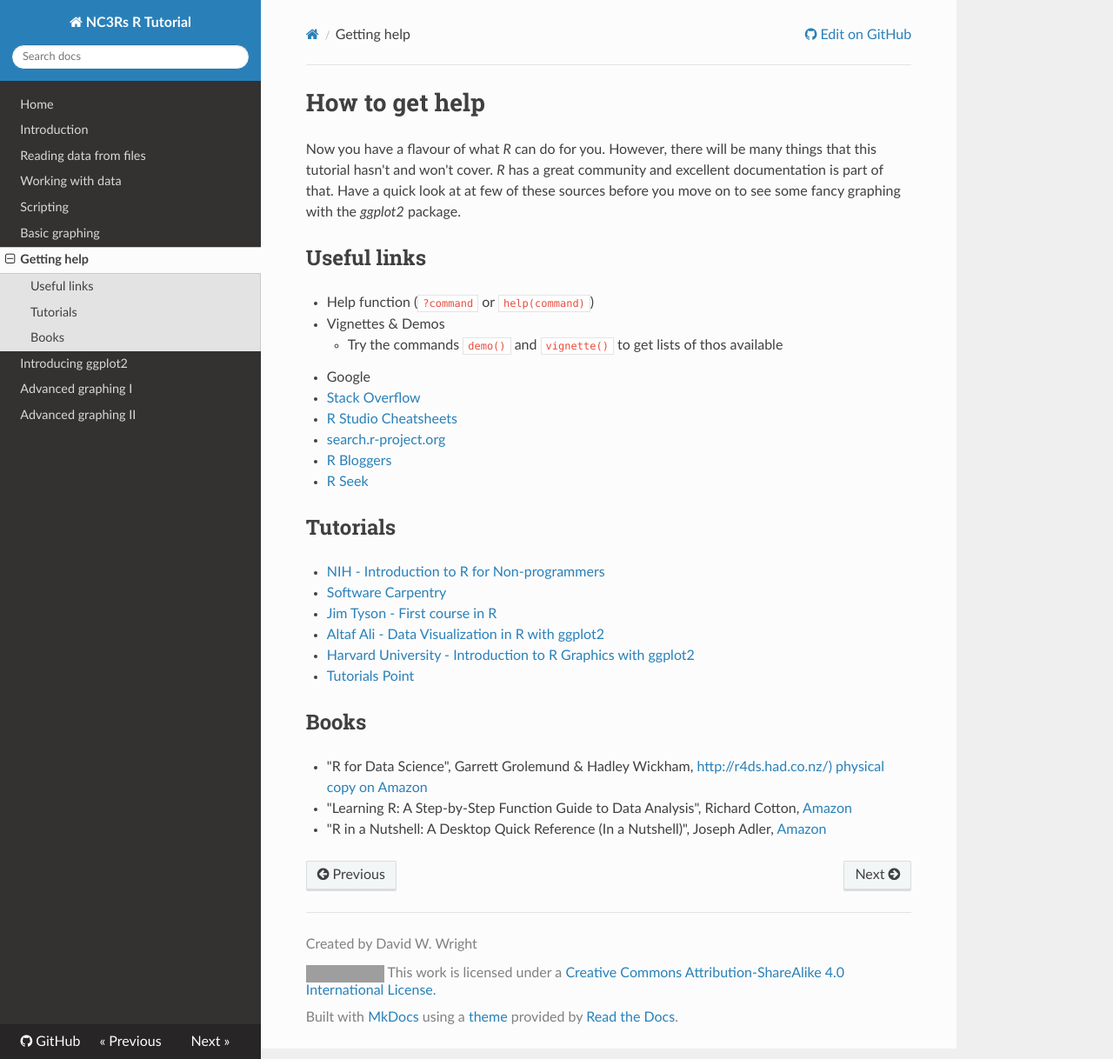
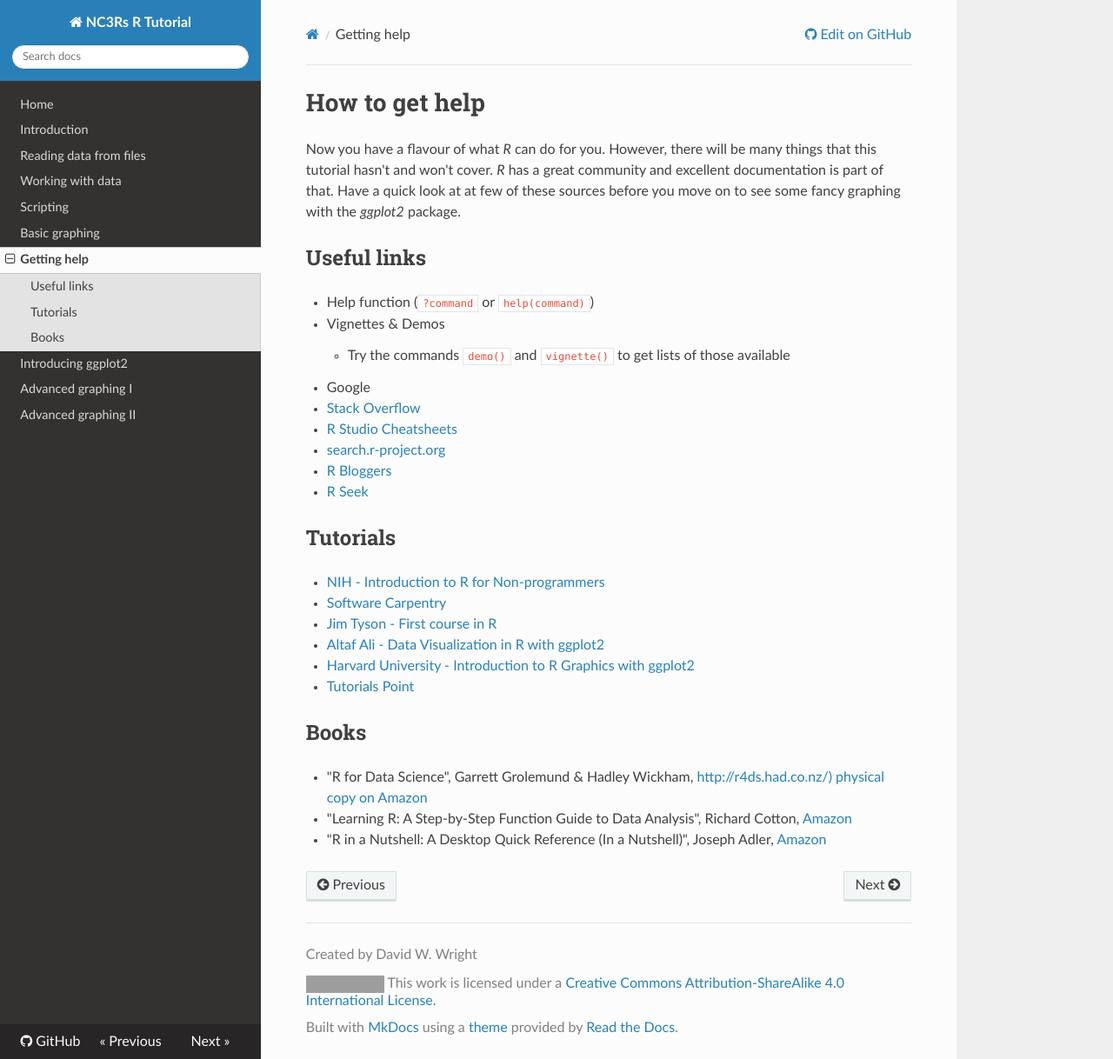
Before and after one commit to dww100/nc3rs-r-tutorial, an MkDocs documentation site: the page built from docs/getting_help.md, in a window 1280 px wide and 1218 px high. Shown: the whole window at 87% size. Built offline with MkDocs 1.6.1, drawn with Linux system fonts in a browser that asks for light colours; nearby versions of some CDN libraries; old or Windows-style settings are respelled for this version of MkDocs; grey boxes are pictures that could not be loaded.

Commit message:
Correct typo

```diff
--- a/docs/getting_help.md
+++ b/docs/getting_help.md
@@ -9,7 +9,9 @@ Have a quick look at at few of these sources before you move on to see some fanc
 
 * Help function (`?command` or `help(command)`)
 * Vignettes & Demos
-    -    Try the commands `demo()` and `vignette()` to get lists of thos available
+
+     - Try the commands `demo()` and `vignette()` to get lists of those available
+
 * Google
 * [Stack Overflow](https://stackoverflow.com/documentation/r/topics)
 * [R Studio Cheatsheets](https://www.rstudio.com/resources/cheatsheets/)
```
